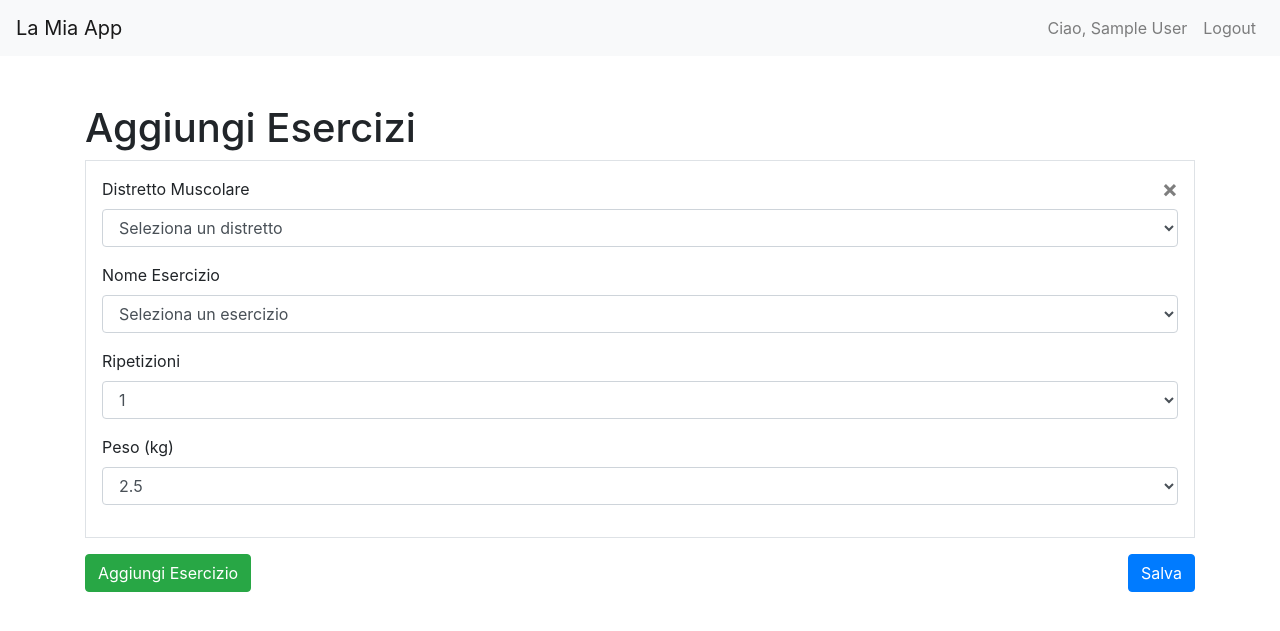
After one commit to 1Lorenzo0/exercise_sheet_to_graph, a Flask app: page /add_exercises in a window 1280 px wide. The commit adds this page. Shown: the top 631 px of the page. Run offline with Flask 3, Linux system fonts and the light colour scheme; the visitor is signed in with stand-in values (Sample User, id 1); some libraries are stand-ins or nearby versions.

Commit message:
new pages

```diff
--- a/src/exercise_sheet_to_graph/app.py
+++ b/src/exercise_sheet_to_graph/app.py
@@ -7,6 +7,7 @@ from werkzeug.security import generate_password_hash, check_password_hash
 from flask_sqlalchemy import SQLAlchemy
 from pathlib import Path
 from pydantic import ValidationError
+from datetime import timedelta  # Importa timedelta per il timeout della sessione
 from exercise_sheet_to_graph.district_exercise_mapper import DistrictExerciseMapper
 from exercise_sheet_to_graph.infosaver import InfoSaver
 from exercise_sheet_to_graph.models import Exercise, Volume, SheetPerson
@@ -17,6 +18,9 @@ app.secret_key = 'to_a_better_key'
 # Configura il database
 app.config['SQLALCHEMY_DATABASE_URI'] = 'sqlite:///users.db'
 db = SQLAlchemy(app)
+
+# Configura il timeout della sessione (esempio: 30 minuti)
+app.config['PERMANENT_SESSION_LIFETIME'] = timedelta(minutes=30)
 
 login_manager = LoginManager()
 login_manager.init_app(app)
@@ -40,7 +44,10 @@ with app.app_context():
 
 @login_manager.user_loader
 def load_user(user_id):
-    return User.query.get(int(user_id))
+    user = User.query.get(int(user_id))
+    if user:
+        session.permanent = True  # Rende la sessione permanente per rispettare il timeout configurato
+    return user
 
 
 # Load the district and exercise mapper, load the info saver
@@ -67,13 +74,13 @@ class LoginForm(FlaskForm):
 def register():
     form = RegistrationForm()
     if form.validate_on_submit():
-        # Verifiy if the username is already in use
+        # Verifica se l'username è già in uso
         existing_user = User.query.filter_by(username=form.username.data).first()
         if existing_user:
             error = 'Nome utente già in uso. Scegli un altro.'
             return render_template('register.html', form=form, error=error)
 
-        # Create a new user
+        # Crea un nuovo utente
         hashed_password = generate_password_hash(form.password.data)
         new_user = User(
             username=form.username.data,
@@ -92,10 +99,11 @@ def register():
 def login():
     form = LoginForm()
     if form.validate_on_submit():
-        # Search user in database
+        # Cerca l'utente nel database
         user = User.query.filter_by(username=form.username.data).first()
         if user and check_password_hash(user.password_hash, form.password.data):
             login_user(user)
+            session.permanent = True  # Rende la sessione permanente al login
             return redirect(url_for('index'))
         else:
             error = 'Credenziali non valide. Riprova.'
@@ -103,22 +111,41 @@ def login():
     return render_template('login.html', form=form)
 
 
-@app.route('/logout')
+@app.route('/logout', methods=['GET', 'POST'])
 @login_required
 def logout():
     logout_user()
     return redirect(url_for('login'))
 
 
+# Modifica della rotta '/' per mostrare il messaggio di benvenuto e le opzioni
 @app.route('/', methods=['GET'])
 @login_required
 def index():
+    name = current_user.name
+    return render_template('home.html', name=name)
+
+
+@app.route('/add_exercises', methods=['GET'])
+@login_required
+def add_exercises():
     districts = list(exercise_mapper.district_to_exercises.keys())
     exercises = list(exercise_mapper.exercises_to_district.keys())
+    district_to_exercises = exercise_mapper.district_to_exercises
+    exercises_to_district = exercise_mapper.exercises_to_district
+    weights = [round(i * 2.5, 1) for i in range(1, 81)]  # Da 2.5 a 200 con incrementi di 2.5
+    return render_template('index.html', districts=districts,
+                           exercises=exercises,
+                           district_to_exercises=district_to_exercises,
+                           exercises_to_district=exercises_to_district,
+                           weights=weights)
 
-    return render_template('index.html', districts=districts, exercises=exercises,
-                           district_to_exercises=exercise_mapper.district_to_exercises,
-                           exercises_to_district=exercise_mapper.exercises_to_district)
+
+# Nuova rotta per il pannello di visualizzazione grafici
+@app.route('/graphs', methods=['GET'])
+@login_required
+def graphs():
+    return render_template('graphs.html')
 
 
 @app.route('/submit', methods=['POST'])
@@ -138,7 +165,7 @@ def submit():
             weight = request.form.get(f'exercises[{index}][weight]')
 
             volume = Volume(
-                weight=int(weight),
+                weight=float(weight),
                 reps=int(reps)
             )
 
@@ -158,12 +185,12 @@ def submit():
 
         info_saver.save_person(person)
 
-        return f'Data saved for {person.name}'
+        return render_template('success.html', name=person.name)
 
     except ValidationError as e:
-        return f'Data validation error: {e}', 400
+        return f'Errore di validazione dei dati: {e}', 400
     except Exception as e:
-        return f'An unexpected error occurred: {e}', 500
+        return f'Si è verificato un errore inaspettato: {e}', 500
 
 
 if __name__ == '__main__':
--- a/src/exercise_sheet_to_graph/models.py
+++ b/src/exercise_sheet_to_graph/models.py
@@ -4,7 +4,7 @@ import pydantic
 
 
 class Volume(pydantic.BaseModel):
-    weight: int = 0
+    weight: float = 0
     reps: int = 0
     ts: str = str(datetime.now())
 
--- /dev/null
+++ b/src/exercise_sheet_to_graph/templates/base.html
@@ -0,0 +1,46 @@
+<!DOCTYPE html>
+<html lang="it">
+<head>
+    <meta charset="UTF-8">
+    <title>{% block title %}Cioni is on fire{% endblock %}</title>
+    <!-- Bootstrap CSS -->
+    <link rel="stylesheet" href="https://stackpath.bootstrapcdn.com/bootstrap/4.5.0/css/bootstrap.min.css">
+    <!-- CSS Personalized (Optional) -->
+    <style>
+        /* Aggiungi qui i tuoi stili personalizzati */
+    </style>
+</head>
+<body>
+    <!-- Navbar -->
+    <nav class="navbar navbar-expand-lg navbar-light bg-light">
+        <a class="navbar-brand" href="{{ url_for('index') }}">La Mia App</a>
+        <button class="navbar-toggler" type="button" data-toggle="collapse" data-target="#navbarNav"
+                aria-controls="navbarNav" aria-expanded="false" aria-label="Toggle navigation">
+            <span class="navbar-toggler-icon"></span>
+        </button>
+        {% if current_user.is_authenticated %}
+        <div class="collapse navbar-collapse" id="navbarNav">
+            <ul class="navbar-nav ml-auto">
+                <li class="nav-item">
+                    <span class="nav-link">Ciao, {{ current_user.name }}</span>
+                </li>
+                <li class="nav-item">
+                    <a class="nav-link" href="{{ url_for('logout') }}">Logout</a>
+                </li>
+            </ul>
+        </div>
+        {% endif %}
+    </nav>
+
+    <div class="container mt-4">
+        {% block content %}
+        <!-- Il contenuto specifico della pagina sarà inserito qui -->
+        {% endblock %}
+    </div>
+
+    <!-- Bootstrap JS and dependences (jQuery e Popper.js) -->
+    <script src="https://code.jquery.com/jquery-3.5.1.slim.min.js"></script>
+    <script src="https://cdn.jsdelivr.net/npm/popper.js@1.16.1/dist/umd/popper.min.js"></script>
+    <script src="https://stackpath.bootstrapcdn.com/bootstrap/4.5.0/js/bootstrap.min.js"></script>
+</body>
+</html>
--- a/src/exercise_sheet_to_graph/templates/index.html
+++ b/src/exercise_sheet_to_graph/templates/index.html
@@ -1,147 +1,160 @@
-<!DOCTYPE html>
-<html lang="it">
-<head>
-    <meta charset="UTF-8">
-    <title>Registro Esercizi</title>
-    <!-- Bootstrap CSS -->
-    <link href="https://stackpath.bootstrapcdn.com/bootstrap/4.5.2/css/bootstrap.min.css" rel="stylesheet">
-    <style>
-        body {
-            font-family: Arial, sans-serif;
-            margin: 20px;
-        }
-        .exercise {
-            margin-bottom: 15px;
-            border: 1px solid #dee2e6;
-            padding: 15px;
-            border-radius: 5px;
-            background-color: #f8f9fa;
-            position: relative;
-        }
-        .remove-exercise {
-            position: absolute;
-            top: 10px;
-            right: 10px;
-            background-color: #dc3545;
-            color: white;
-            border: none;
-            border-radius: 3px;
-            padding: 5px 10px;
-            cursor: pointer;
-        }
-        .remove-exercise:hover {
-            background-color: #c82333;
-        }
-    </style>
-</head>
-<body>
+{% extends "base.html" %}
 
-<div class="container">
-    <div class="d-flex justify-content-between align-items-center mb-4">
-        <h1>Inserisci i tuoi esercizi</h1>
-        <a href="{{ url_for('logout') }}" class="btn btn-secondary">Logout</a>
-    </div>
+{% block title %}Aggiungi Esercizi{% endblock %}
 
-    <form id="exercise-form" method="POST" action="/submit">
-        <!-- I campi Nome e Cognome sono stati rimossi -->
-
-        <div id="exercise-container">
-            <!-- Gli esercizi saranno aggiunti qui -->
-        </div>
-
-        <button type="button" class="btn btn-primary" onclick="addExercise()">Aggiungi Esercizio</button><br><br>
-
-        <input type="submit" class="btn btn-success" value="Invia">
-    </form>
-</div>
-
-<!-- Bootstrap JS e dipendenze -->
-<script src="https://code.jquery.com/jquery-3.5.1.slim.min.js"></script>
-<script src="https://cdn.jsdelivr.net/npm/bootstrap@4.5.2/dist/js/bootstrap.bundle.min.js"></script>
-
-<script>
-    let exerciseCounter = 1;
-
-    // Dati dal backend
-    const districtToExercises = {{ district_to_exercises | tojson | safe }};
-    const exerciseToDistrict = {{ exercises_to_district | tojson | safe }};
-    const districts = {{ districts | tojson | safe }};
-    const exercises = {{ exercises | tojson | safe }};
-
-    function addExercise() {
-        const container = document.getElementById('exercise-container');
-
-        const div = document.createElement('div');
-        div.className = 'exercise';
-        div.id = `exercise-${exerciseCounter}`;
-
-        div.innerHTML = `
-            <button type="button" class="remove-exercise" onclick="removeExercise(${exerciseCounter})">Rimuovi</button>
-
-            <h5>Esercizio ${exerciseCounter}</h5>
-
+{% block content %}
+<h1 class="mt-5">Aggiungi Esercizi</h1>
+<form id="exerciseForm" method="POST" action="{{ url_for('submit') }}">
+    <div id="exercises">
+        <!-- Inizialmente avremo un solo esercizio -->
+        <div class="exercise-item border p-3 mb-3" data-index="1">
+            <!-- Pulsante per rimuovere l'esercizio -->
+            <button type="button" class="close remove-exercise" aria-label="Close">
+                <span aria-hidden="true">&times;</span>
+            </button>
+            <!-- Campi del modulo -->
             <div class="form-group">
-                <label for="district${exerciseCounter}">Distretto Muscolare:</label>
-                <select class="form-control" id="district${exerciseCounter}" name="exercises[${exerciseCounter}][district]" onchange="updateExercises(${exerciseCounter})" required>
-                    <option value="">Seleziona Distretto Muscolare</option>
-                    ${districts.map(district => `<option value="${district}">${district}</option>`).join('')}
+                <label>Distretto Muscolare</label>
+                <select class="form-control district-select" name="exercises[1][district]" required>
+                    <option value="">Seleziona un distretto</option>
+                    {% for district in districts %}
+                    <option value="{{ district }}">{{ district }}</option>
+                    {% endfor %}
                 </select>
             </div>
-
             <div class="form-group">
-                <label for="exerciseName${exerciseCounter}">Nome Esercizio:</label>
-                <select class="form-control" id="exerciseName${exerciseCounter}" name="exercises[${exerciseCounter}][name]" required>
-                    <option value="">Seleziona Esercizio</option>
-                    ${exercises.map(exercise => `<option value="${exercise}">${exercise}</option>`).join('')}
+                <label>Nome Esercizio</label>
+                <select class="form-control exercise-select" name="exercises[1][name]" required>
+                    <option value="">Seleziona un esercizio</option>
+                    {% for exercise in exercises %}
+                    <option value="{{ exercise }}">{{ exercise }}</option>
+                    {% endfor %}
                 </select>
             </div>
+            <div class="form-group">
+                <label>Ripetizioni</label>
+                <select class="form-control" name="exercises[1][reps]" required>
+                    {% for rep in range(1, 31) %}
+                    <option value="{{ rep }}">{{ rep }}</option>
+                    {% endfor %}
+                </select>
+            </div>
+            <div class="form-group">
+                <label>Peso (kg)</label>
+                <select class="form-control" name="exercises[1][weight]" required>
+                    {% for weight in weights %}
+                    <option value="{{ weight }}">{{ weight }}</option>
+                    {% endfor %}
+                </select>
+            </div>
+        </div>
+    </div>
+    <!-- Contenitore per allineare i pulsanti -->
+    <div class="d-flex justify-content-between mt-3">
+        <button type="button" id="addExercise" class="btn btn-success">Aggiungi Esercizio</button>
+        <button type="submit" class="btn btn-primary">Salva</button>
+    </div>
+</form>
 
+<!-- JavaScript per gestire l'aggiunta e rimozione dinamica degli esercizi -->
+<script>
+    let exerciseIndex = 1;
+    const districtToExercises = {{ district_to_exercises | safe }};
+    const exercisesToDistrict = {{ exercises_to_district | safe }};
+    const weights = {{ weights | safe }};
+
+    document.getElementById('addExercise').addEventListener('click', function() {
+        exerciseIndex++;
+        const exerciseItem = document.createElement('div');
+        exerciseItem.classList.add('exercise-item', 'border', 'p-3', 'mb-3');
+        exerciseItem.setAttribute('data-index', exerciseIndex);
+        exerciseItem.innerHTML = `
+            <button type="button" class="close remove-exercise" aria-label="Close">
+                <span aria-hidden="true">&times;</span>
+            </button>
             <div class="form-group">
-                <label for="reps${exerciseCounter}">Numero Ripetizioni:</label>
-                <input type="number" class="form-control" id="reps${exerciseCounter}" name="exercises[${exerciseCounter}][reps]" required>
+                <label>Distretto Muscolare</label>
+                <select class="form-control district-select" name="exercises[${exerciseIndex}][district]" required>
+                    <option value="">Seleziona un distretto</option>
+                    {% for district in districts %}
+                    <option value="{{ district }}">{{ district }}</option>
+                    {% endfor %}
+                </select>
             </div>
-
             <div class="form-group">
-                <label for="weight${exerciseCounter}">Kilogrammi:</label>
-                <input type="number" class="form-control" id="weight${exerciseCounter}" name="exercises[${exerciseCounter}][weight]" required>
+                <label>Nome Esercizio</label>
+                <select class="form-control exercise-select" name="exercises[${exerciseIndex}][name]" required>
+                    <option value="">Seleziona un esercizio</option>
+                    {% for exercise in exercises %}
+                    <option value="{{ exercise }}">{{ exercise }}</option>
+                    {% endfor %}
+                </select>
+            </div>
+            <div class="form-group">
+                <label>Ripetizioni</label>
+                <select class="form-control" name="exercises[${exerciseIndex}][reps]" required>
+                    {% for rep in range(1, 31) %}
+                    <option value="{{ rep }}">{{ rep }}</option>
+                    {% endfor %}
+                </select>
+            </div>
+            <div class="form-group">
+                <label>Peso (kg)</label>
+                <select class="form-control" name="exercises[${exerciseIndex}][weight]" required>
+                    {% for weight in weights %}
+                    <option value="{{ weight }}">{{ weight }}</option>
+                    {% endfor %}
+                </select>
             </div>
         `;
+        document.getElementById('exercises').appendChild(exerciseItem);
+    });
 
-        container.appendChild(div);
-
-        exerciseCounter++;
-    }
-
-    function removeExercise(index) {
-        const exerciseDiv = document.getElementById(`exercise-${index}`);
-        if (exerciseDiv) {
-            exerciseDiv.remove();
-        }
-    }
-
-    function updateExercises(index) {
-        const districtSelect = document.getElementById(`district${index}`);
-        const exerciseSelect = document.getElementById(`exerciseName${index}`);
-        const selectedDistrict = districtSelect.value;
-
-        // Reset esercizi
-        exerciseSelect.innerHTML = '<option value="">Seleziona Esercizio</option>';
-
-        if (selectedDistrict) {
-            const availableExercises = districtToExercises[selectedDistrict];
-
-            availableExercises.forEach(exercise => {
+    // Funzione per aggiornare i campi quando uno viene modificato
+    document.addEventListener('change', function(event) {
+        if (event.target && event.target.classList.contains('district-select')) {
+            const districtSelect = event.target;
+            const exerciseSelect = districtSelect.parentElement.nextElementSibling.querySelector('.exercise-select');
+            const selectedDistrict = districtSelect.value;
+            // Seleziona gli esercizi corrispondenti al distretto selezionato
+            const exercises = districtToExercises[selectedDistrict] || [];
+            exerciseSelect.innerHTML = '<option value="">Seleziona un esercizio</option>';
+            exercises.forEach(function(exercise) {
                 const option = document.createElement('option');
                 option.value = exercise;
                 option.textContent = exercise;
                 exerciseSelect.appendChild(option);
             });
         }
-    }
 
-    // Opzionale: Aggiungi un esercizio di default all'apertura della pagina
-    // addExercise();
+        if (event.target && event.target.classList.contains('exercise-select')) {
+            const exerciseSelect = event.target;
+            const districtSelect = exerciseSelect.parentElement.previousElementSibling.querySelector('.district-select');
+            const selectedExercise = exerciseSelect.value;
+            const district = exercisesToDistrict[selectedExercise] || '';
+            if (district) {
+                districtSelect.value = district;
+                // Aggiorna la lista degli esercizi in base al distretto
+                const exercises = districtToExercises[district] || [];
+                exerciseSelect.innerHTML = '<option value="">Seleziona un esercizio</option>';
+                exercises.forEach(function(exercise) {
+                    const option = document.createElement('option');
+                    option.value = exercise;
+                    option.textContent = exercise;
+                    exerciseSelect.appendChild(option);
+                });
+                // Imposta l'esercizio selezionato
+                exerciseSelect.value = selectedExercise;
+            }
+        }
+    });
+
+    // Funzione per rimuovere un esercizio
+    document.addEventListener('click', function(event) {
+        if (event.target && event.target.closest('.remove-exercise')) {
+            const exerciseItem = event.target.closest('.exercise-item');
+            exerciseItem.remove();
+        }
+    });
 </script>
-
-</body>
-</html>
+{% endblock %}
```
Also changed, not shown: src/exercise_sheet_to_graph/templates/graphs.html (added, +9 -0 lines), src/exercise_sheet_to_graph/templates/home.html (added, +20 -0 lines), src/exercise_sheet_to_graph/templates/login.html (+13 -46 lines), src/exercise_sheet_to_graph/templates/register.html (+13 -55 lines), src/exercise_sheet_to_graph/templates/success.html (added, +11 -0 lines).
